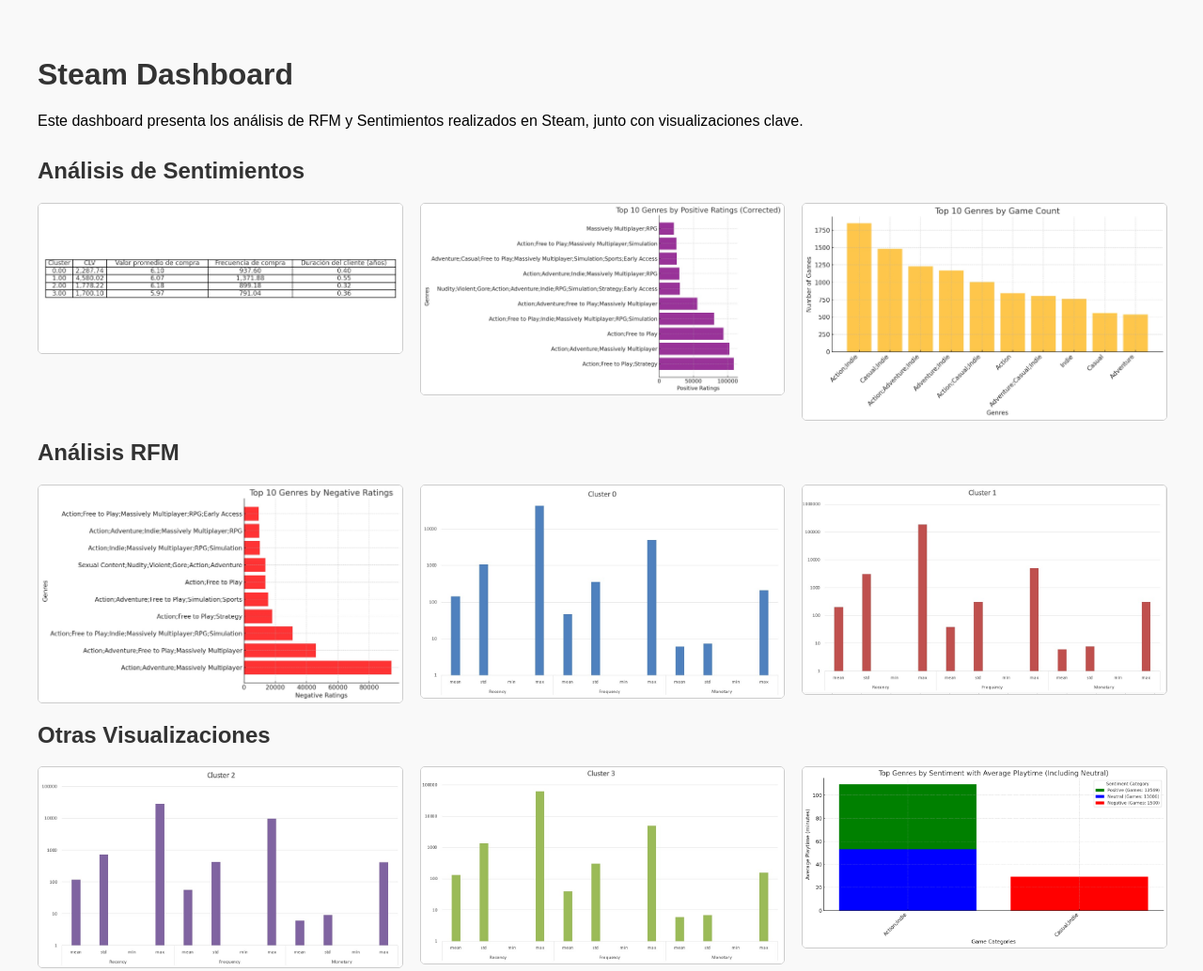
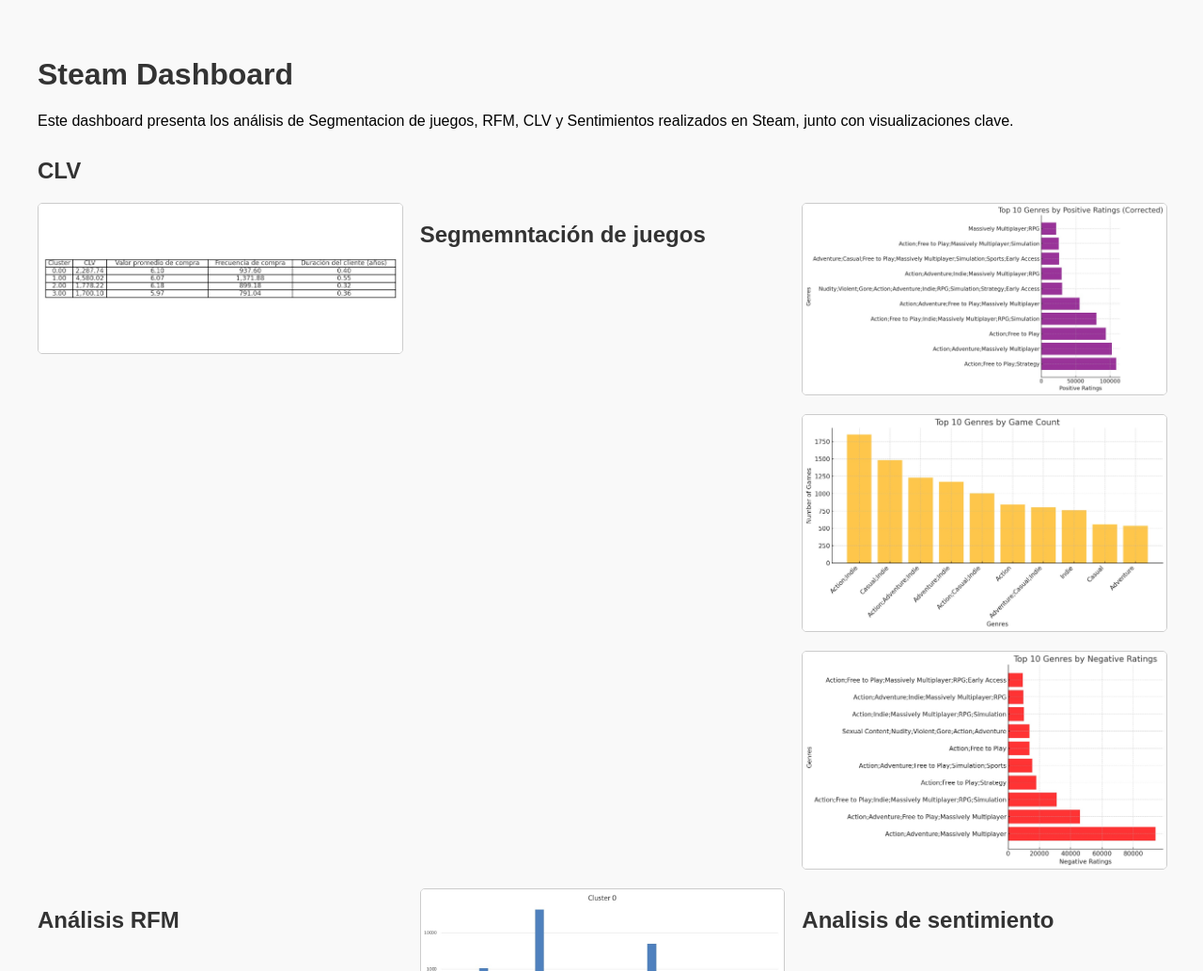
Before and after one commit to mpesse/steam-dashboard, a plain HTML site: page index.html in a window 1280 px wide. Shown: the top 1034 px of the page at 94% size. Drawn offline with Linux system fonts and the light colour scheme.

Commit message:
Update index.html

```diff
--- a/index.html
+++ b/index.html
@@ -32,26 +32,32 @@
 </head>
 <body>
     <h1>Steam Dashboard</h1>
-    <p class="description">Este dashboard presenta los análisis de RFM y Sentimientos realizados en Steam, junto con visualizaciones clave.</p>
+    <p class="description">Este dashboard presenta los análisis de Segmentacion de juegos, RFM, CLV y Sentimientos realizados en Steam, junto con visualizaciones clave.</p>
 
-    <h2>Análisis de Sentimientos</h2>
+    <h2>CLV</h2>
     <div class="container">
         <img src="WhatsApp Image 2024-12-18 at 10.21.38 PM.jpeg" alt="Gráfico 1">
+
+        <h2>Segmemntación de juegos</h2>
+        <div class="container">
         <img src="WhatsApp Image 2024-12-18 at 10.23.46 PM.jpeg" alt="Gráfico 2">
         <img src="WhatsApp Image 2024-12-18 at 10.24.11 PM.jpeg" alt="Gráfico 3">
+
+            <img src="WhatsApp Image 2024-12-18 at 10.25.17 PM.jpeg" alt="RFM Gráfico 1">
     </div>
 
     <h2>Análisis RFM</h2>
     <div class="container">
-        <img src="WhatsApp Image 2024-12-18 at 10.25.17 PM.jpeg" alt="RFM Gráfico 1">
+
         <img src="WhatsApp Image 2024-12-18 at 10.28.06 PM.jpeg" alt="RFM Gráfico 2">
         <img src="WhatsApp Image 2024-12-18 at 10.28.51 PM.jpeg" alt="RFM Gráfico 3">
+        <img src="WhatsApp Image 2024-12-18 at 10.29.17 PM.jpeg" alt="Gráfico Extra 1">
+        <img src="WhatsApp Image 2024-12-18 at 10.29.35 PM.jpeg" alt="Gráfico Extra 2">
     </div>
 
-    <h2>Otras Visualizaciones</h2>
+    <h2>Analisis de sentimiento</h2>
     <div class="container">
-        <img src="WhatsApp Image 2024-12-18 at 10.29.17 PM.jpeg" alt="Gráfico Extra 1">
-        <img src="WhatsApp Image 2024-12-18 at 10.29.35 PM.jpeg" alt="Gráfico Extra 2">
+
         <img src="output (6).png" alt="Gráfico Final">
     </div>
 </body>
```
